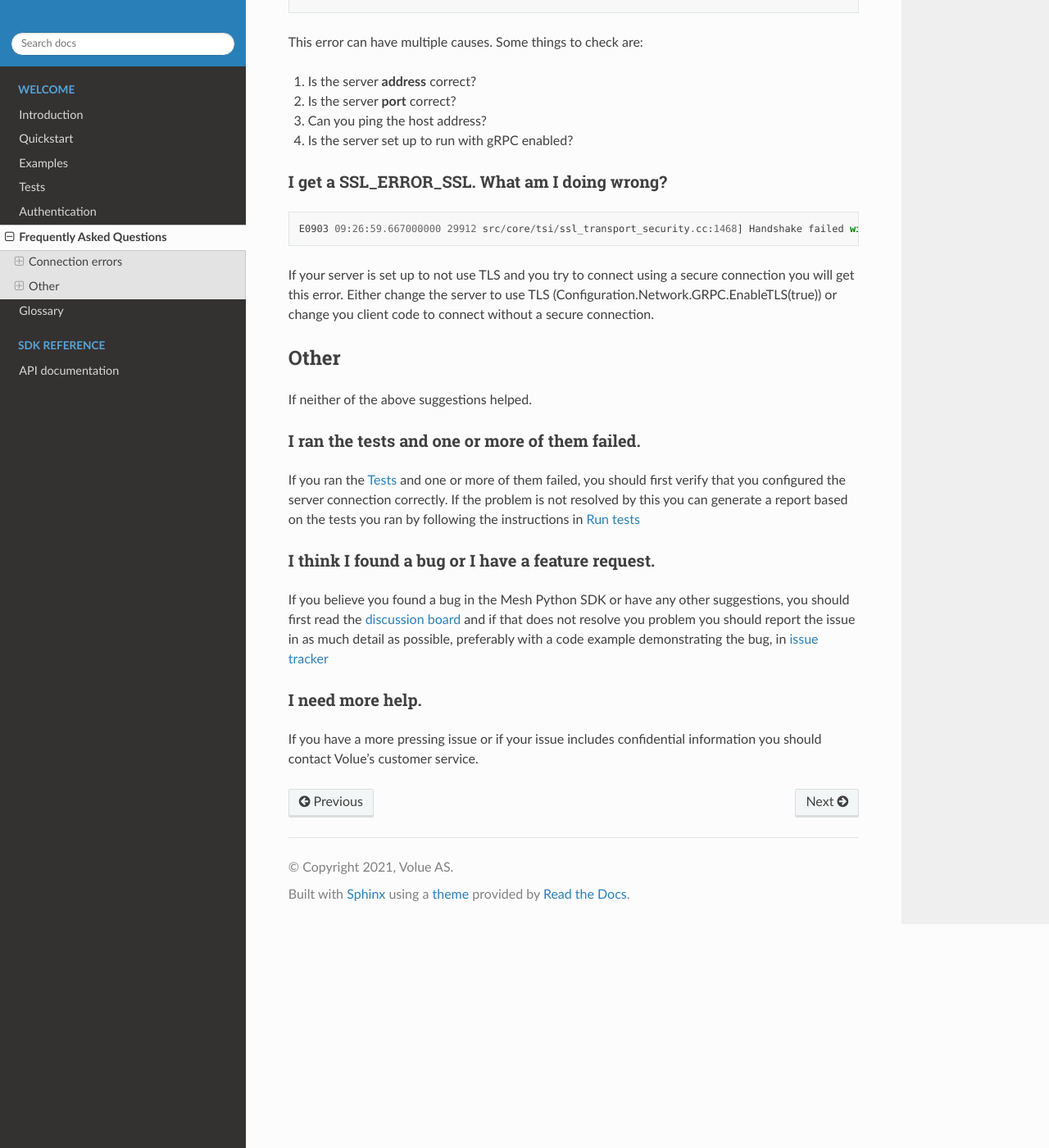
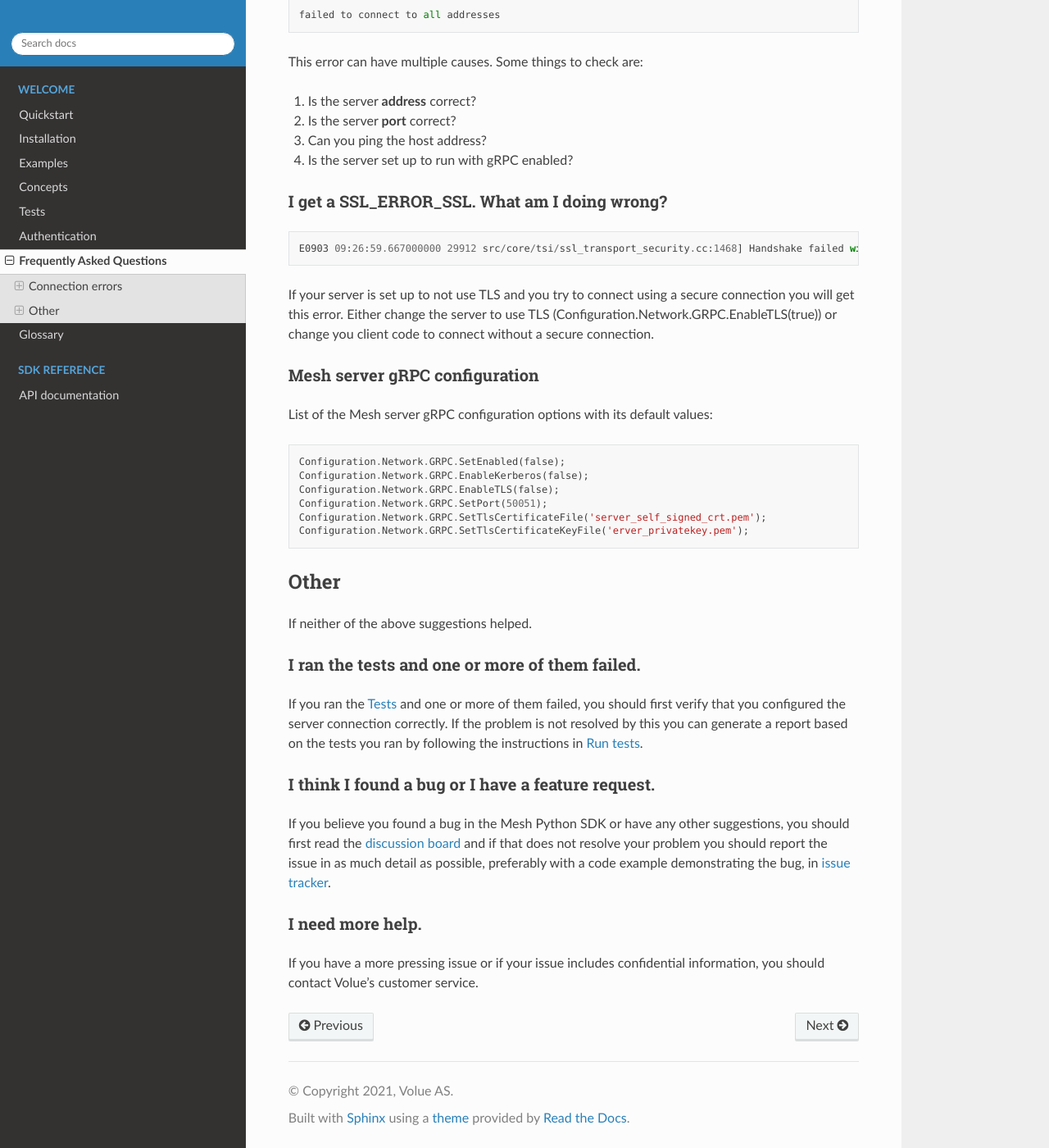
Before and after one commit to Volue-Public/energy-mesh-python, a Sphinx documentation site: the page built from docs/source/faq.rst, in a window 1280 px wide and 1400 px high, scrolled down 605 px. Shown: the whole window at 82% size. Built offline with Sphinx 7.4.7 and the Read the Docs theme 2.0.0, drawn with Linux system fonts in a browser that asks for light colours; some of the changed text lies outside the part shown.

```diff
--- a/docs/source/faq.rst
+++ b/docs/source/faq.rst
@@ -34,6 +34,21 @@ I get a SSL_ERROR_SSL. What am I doing wrong?
 
 If your server is set up to not use TLS and you try to connect using a secure connection you will get this error. Either change the server to use TLS (Configuration.Network.GRPC.EnableTLS(true)) or change you client code to connect without a secure connection.
 
+
+Mesh server gRPC configuration
+~~~~~~~~~~~~~~~~~~~~~~~~~~~~~~
+
+List of the Mesh server gRPC configuration options with its default values:
+::
+
+    Configuration.Network.GRPC.SetEnabled(false);
+    Configuration.Network.GRPC.EnableKerberos(false);
+    Configuration.Network.GRPC.EnableTLS(false);
+    Configuration.Network.GRPC.SetPort(50051);
+    Configuration.Network.GRPC.SetTlsCertificateFile('server_self_signed_crt.pem');
+    Configuration.Network.GRPC.SetTlsCertificateKeyFile('erver_privatekey.pem');
+
+
 Other
 *****
 
@@ -42,16 +57,16 @@ If neither of the above suggestions helped.
 I ran the tests and one or more of them failed.
 ~~~~~~~~~~~~~~~~~~~~~~~~~~~~~~~~~~~~~~~~~~~~~~~~~~~~~
 
-If you ran the :ref:`Tests` and one or more of them failed, you should first verify that you configured the server connection correctly. If the problem is not resolved by this you can generate a report based on the tests you ran by following the instructions in :ref:`Run tests`
+If you ran the :ref:`Tests` and one or more of them failed, you should first verify that you configured the server connection correctly. If the problem is not resolved by this you can generate a report based on the tests you ran by following the instructions in :ref:`Run tests`.
 
 
 I think I found a bug or I have a feature request.
 ~~~~~~~~~~~~~~~~~~~~~~~~~~~~~~~~~~~~~~~~~~~~~~~~~~~~~
 
-If you believe you found a bug in the Mesh Python SDK or have any other suggestions, you should first read the `discussion board <https://github.com/PowelAS/sme-mesh-python/discussions>`_ and if that does not resolve you problem you should report the issue in as much detail as possible, preferably with a code example demonstrating the bug, in `issue tracker <https://github.com/PowelAS/sme-mesh-python/issues>`_
+If you believe you found a bug in the Mesh Python SDK or have any other suggestions, you should first read the `discussion board <https://github.com/PowelAS/sme-mesh-python/discussions>`_ and if that does not resolve your problem you should report the issue in as much detail as possible, preferably with a code example demonstrating the bug, in `issue tracker <https://github.com/PowelAS/sme-mesh-python/issues>`_.
 
 
 I need more help.
 ~~~~~~~~~~~~~~~~~~~~~~
 
-If you have a more pressing issue or if your issue includes confidential information you should contact Volue's customer service.
+If you have a more pressing issue or if your issue includes confidential information, you should contact Volue's customer service.
--- a/docs/source/tests.rst
+++ b/docs/source/tests.rst
@@ -9,7 +9,7 @@ The Mesh Python SDK is shipped with tests that are used to verify its functional
 Preparations
 *****************
 
-To be able to run the tests there you need `pytest <https://github.com/pytest-dev/pytest>`_ and `pytest-asyncio <https://github.com/pytest-dev/pytest-asyncio>`_. If you followed the instructions in :ref:`Introduction` all you need to do is: ::
+To be able to run the tests there you need `pytest <https://github.com/pytest-dev/pytest>`_ and `pytest-asyncio <https://github.com/pytest-dev/pytest-asyncio>`_. If you followed the instructions in :ref:`Installation` all you need to do is: ::
 
     python -m pip install pytest pytest-asyncio
 
```
Also changed, not shown: README.md (+8 -44 lines), docs/source/concepts.rst (added, +28 -0 lines), docs/source/index.rst (+7 -4 lines), docs/source/installation.rst (added, +92 -0 lines), docs/source/intro.rst (deleted, +0 -76 lines), docs/source/quickstart.rst (+50 -4 lines), 1 other file.
